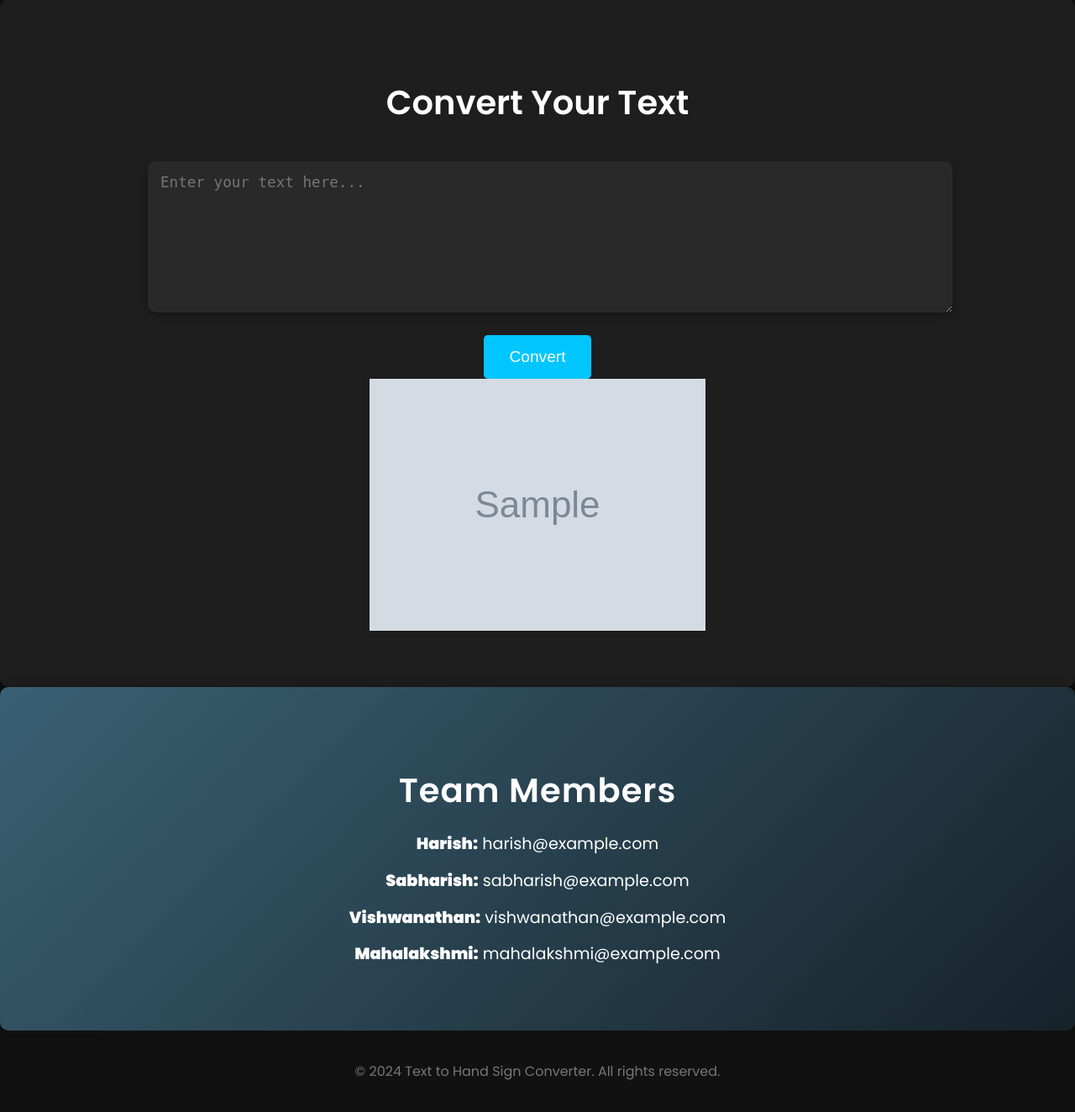
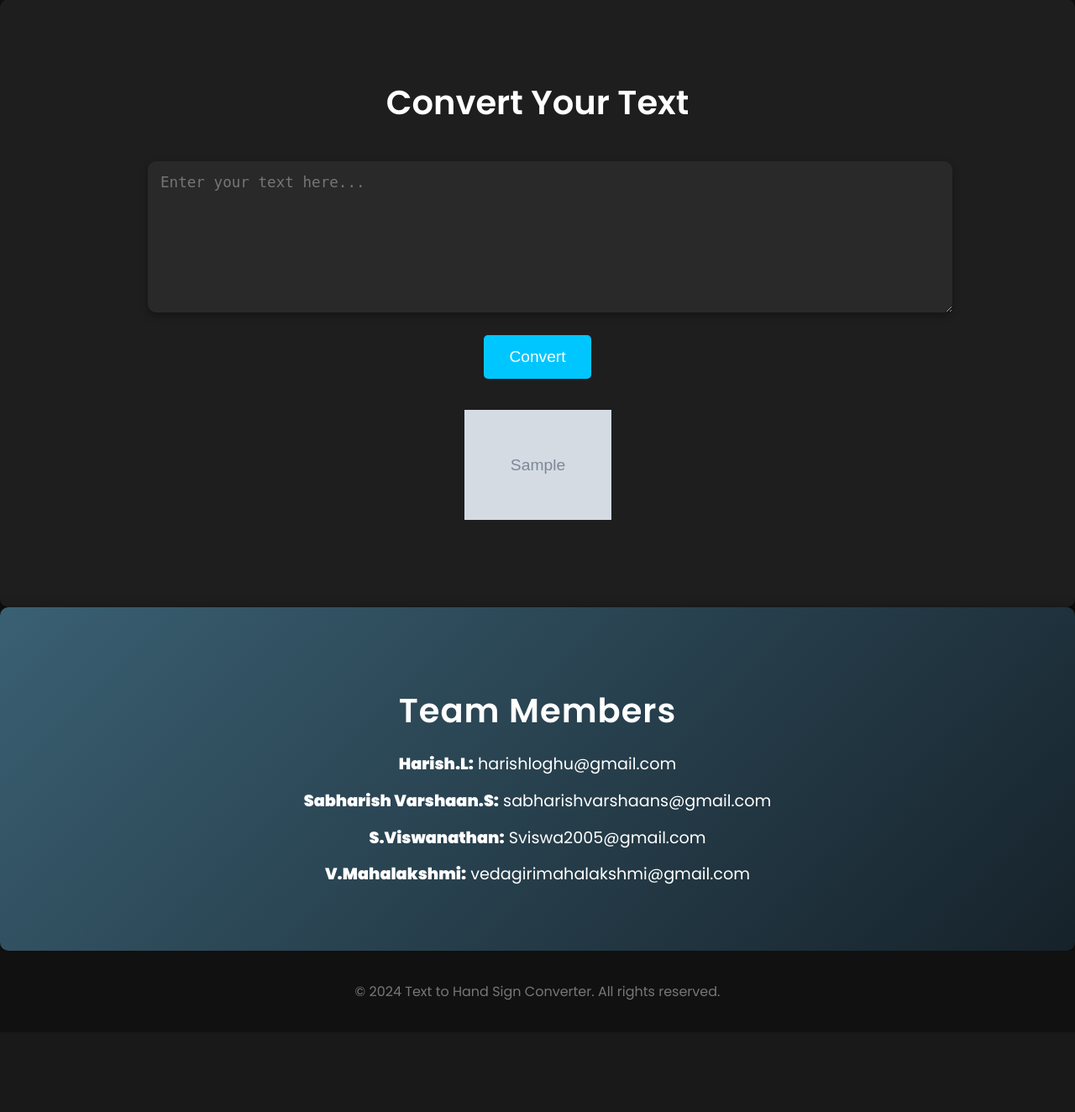
Before and after one commit to Sabharish-Varshaan/DTM-project, a Flask app: template templates/index.html in a window 1280 px wide. Shown: the part 1579-2903 px from the top of the page at 84% size. After the commit the page ends 2770 px from the top, so only its background shows below. Run offline with Flask 3, Linux system fonts and the light colour scheme; the template is opened without the code that fills it: most values are stand-ins (such as "Sample title", 1, 10 or a date in 2020); grey boxes marked "Sample" are stand-in pictures.

Commit message:
Final Changes

```diff
--- a/templates/index.html
+++ b/templates/index.html
@@ -4,10 +4,8 @@
     <meta charset="UTF-8">
     <meta name="viewport" content="width=device-width, initial-scale=1.0">
     <title>Text to Hand Sign Converter</title>
-    <link rel="stylesheet" href="styles.css">
     <link href="https://fonts.googleapis.com/css2?family=Poppins:wght@300;400;600;900&display=swap" rel="stylesheet">
     <style>
-        /* General Styles */
         body {
             margin: 0;
             font-family: 'Poppins', sans-serif;
@@ -22,7 +20,6 @@
             max-width: 1200px;
         }
 
-        /* Header */
         header {
             position: relative;
             height: 100vh;
@@ -83,7 +80,6 @@
             pointer-events: none;
         }
 
-        /* Animations */
         @keyframes fadeInUp {
             from {
                 opacity: 0;
@@ -95,7 +91,6 @@
             }
         }
 
-        /* Sections */
         main section {
             padding: 80px 0;
             text-align: center;
@@ -123,7 +118,7 @@
         }
 
         .converter {
-            background-color: #1e1e1e;
+            background-color: #1e1e1e; /* Background color for the converter box */
             padding: 60px;
             border-radius: 10px;
             box-shadow: 0 4px 15px rgba(0, 0, 0, 0.5);
@@ -163,7 +158,25 @@
             background-color: #008bb7;
         }
 
-        /* Team Section */
+        /* Image Container for Transparent Images */
+        .image-container {
+            background-color: #1e1e1e; /* Matches the color of the .converter box */
+            padding: 10px;
+            display: inline-block;
+            border-radius: 10px;
+            margin: 5px;
+        }
+
+        .image-container img {
+            width: 175px;
+            height: 175px;
+            object-fit: contain;
+            display: block;
+            background-color: transparent; /* Ensure the image itself is transparent */
+
+
+        }
+
         .team {
             background: linear-gradient(135deg, #3A6073 0%, #16222A 100%);
             padding: 60px;
@@ -189,7 +202,6 @@
             line-height: 1.5;
         }
 
-        /* Footer */
         footer {
             background-color: #111;
             color: #777;
@@ -235,14 +247,16 @@
         <section id="converter" class="converter">
             <div class="container">
                 <h2>Convert Your Text</h2>
-                <form method="POST" action="/">
+                <form method="POST" action="#output">
                     <textarea id="textInput" name="textInput" placeholder="Enter your text here..."></textarea>
                     <button type="submit">Convert</button>
                 </form>
                 <div id="output">
                     {% if images %}
                         {% for img in images %}
-                            <img src="{{ url_for('static', filename=img) }}" alt="{{ img }}">
+                            <div class="image-container">
+                                <img src="{{ url_for('static', filename=img) }}" alt="{{ img }}">
+                            </div>
                         {% endfor %}
                     {% endif %}
                 </div>
@@ -253,10 +267,10 @@
             <div class="container">
                 <h2>Team Members</h2>
                 <ul class="team-list">
-                    <li><strong>Harish:</strong> harish@example.com</li>
-                    <li><strong>Sabharish:</strong> sabharish@example.com</li>
-                    <li><strong>Vishwanathan:</strong> vishwanathan@example.com</li>
-                    <li><strong>Mahalakshmi:</strong> mahalakshmi@example.com</li>
+                    <li><strong>Harish.L:</strong> harishloghu@gmail.com</li>
+                    <li><strong>Sabharish Varshaan.S:</strong> sabharishvarshaans@gmail.com</li>
+                    <li><strong>S.Viswanathan:</strong> Sviswa2005@gmail.com</li>
+                    <li><strong>V.Mahalakshmi:</strong> vedagirimahalakshmi@gmail.com</li>
                 </ul>
             </div>
         </section>
```
Also changed, not shown: static/space.png, static/unknown.png (added).
